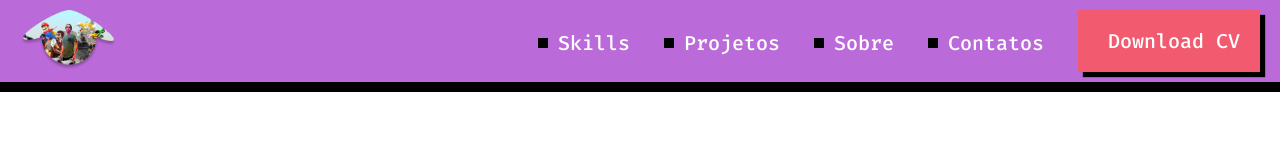
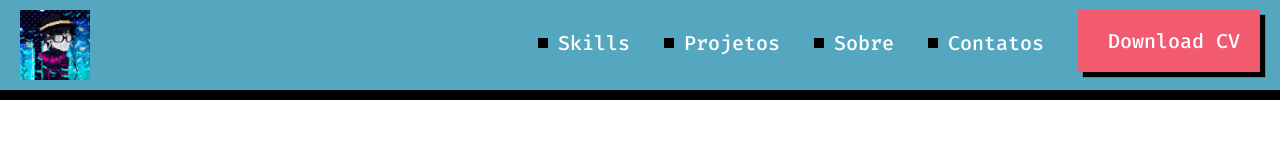
Before and after one commit to LucasEduardo98/Curso-html-css, a plain HTML site: page Index.html in a window 1280 px wide. Drawn offline with Linux system fonts and the light colour scheme.

Commit message:
Muda Avatar

```diff
--- a/CSS/Index.css
+++ b/CSS/Index.css
@@ -1,7 +1,7 @@
 header {
     display: flex;
     justify-content: space-between;
-    background-color: #BB6BD9;
+    background-color: #55a7c0;
     border-bottom: 10px solid #000;
     padding:10px 20px 10px 20px;
 }
@@ -10,7 +10,7 @@ nav {
     text-align: right;
 }
 img { /*Eu Adicionai*/
-    height: 60px; /*Eu Adicionai*/
+    height: 70px; /*Eu Adicionai*/
 }
 a {
     display: inline-flex;
--- a/Index.html
+++ b/Index.html
@@ -11,7 +11,7 @@
 </head>
 <body>
     <header>
-        <img src="assets/img/logo.png" alt="Avartar do Lucas">
+        <img src="assets/img/logo 2.png" alt="Avartar do Lucas">
 
         <nav>
             <a href="" lang="en">Skills</a>
```
Also changed, not shown: assets/img/logo 2.png (added).
